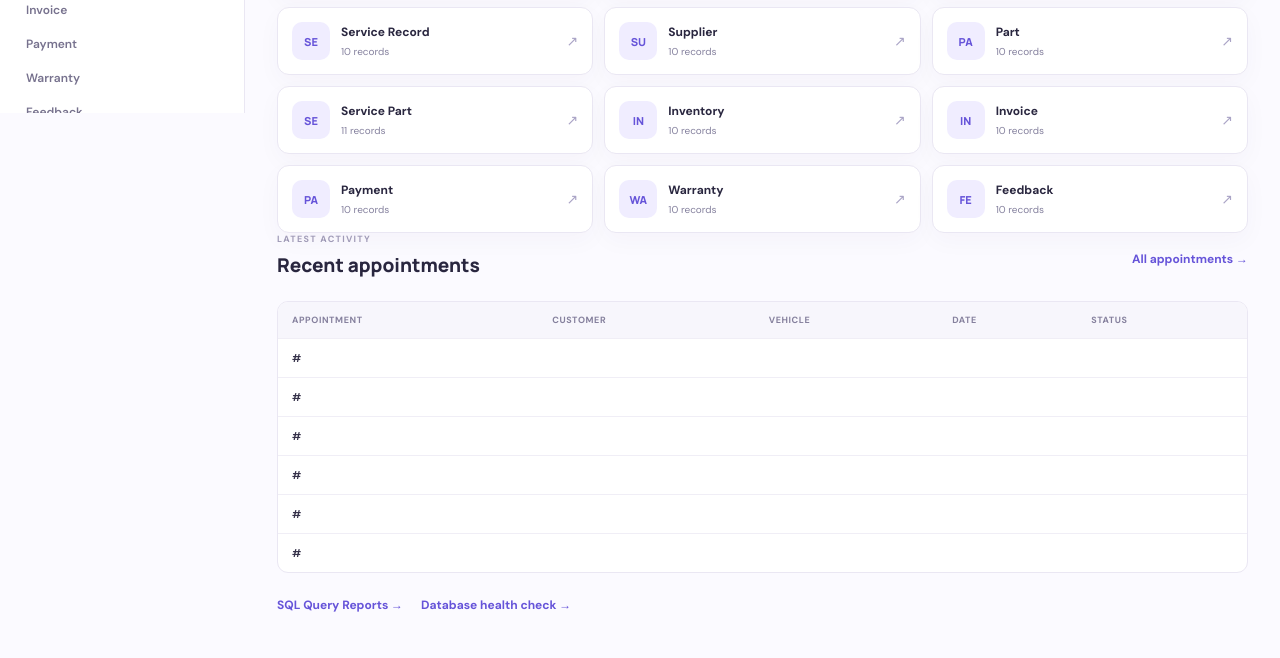
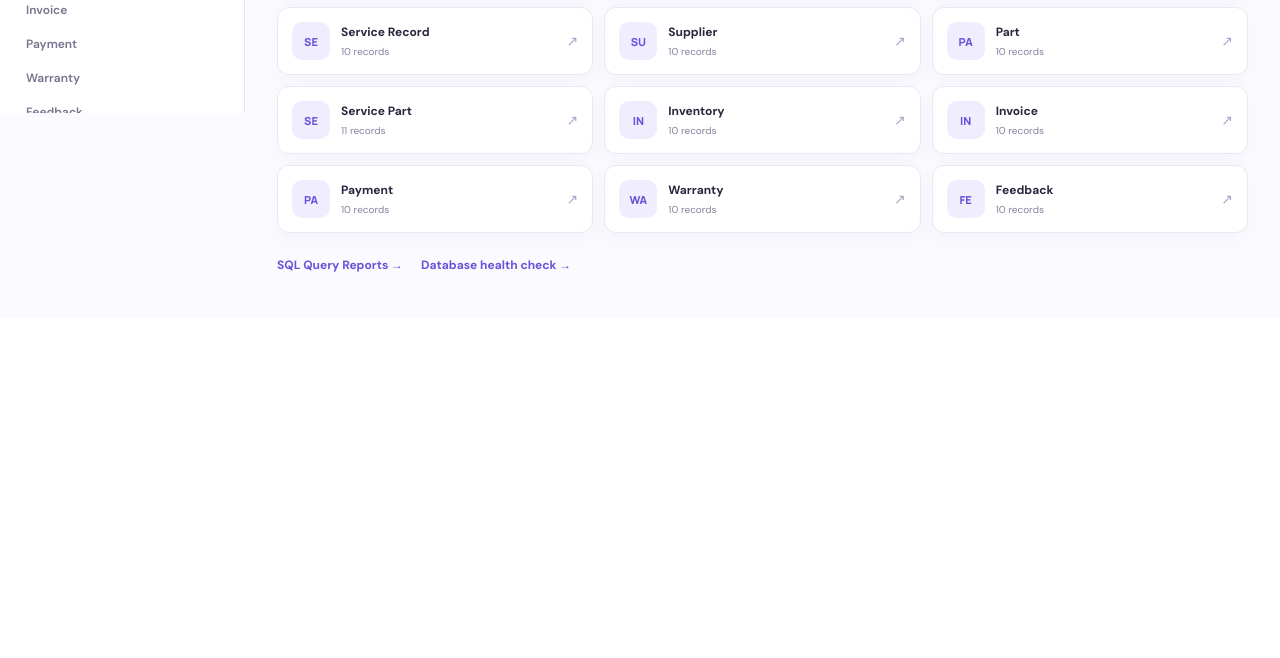
Before and after one commit to SourishHere/dbms---workbench, a Flask app: page / in a window 1280 px wide. Shown: the part 687-1345 px from the top of the page. After the commit the page ends 959 px from the top, so only its background shows below. Run offline with Flask 3, Linux system fonts and the light colour scheme; data comes from the database, SQL or seed files in the repository.

Commit message:
Remove recent appointments section from dashboard

```diff
--- a/templates/index.html
+++ b/templates/index.html
@@ -11,7 +11,5 @@
 </section>
 <section class="sectionhead"><div><p class="eyebrow">DATA MANAGEMENT</p><h2>Database tables</h2><p>Search, filter, add, edit or delete records.</p></div><a class="button primary" href="{{ url_for('tables_page') }}">View all tables</a></section>
 <section class="cards">{% for name in nav_tables %}<a class="card" href="{{ url_for('table_page',table=name) }}"><span class="mark">{{ name[:2] }}</span><span><b>{{ labels[name] }}</b><small>{{ counts.get(name,0) }} records</small></span><em>↗</em></a>{% endfor %}</section>
-<section class="sectionhead"><div><p class="eyebrow">LATEST ACTIVITY</p><h2>Recent appointments</h2></div><a class="text-link" href="{{ url_for('table_page',table='APPOINTMENT') }}">All appointments →</a></section>
-<div class="tablewrap"><table><thead><tr><th>Appointment</th><th>Customer</th><th>Vehicle</th><th>Date</th><th>Status</th></tr></thead><tbody>{% for r in recent.rows %}<tr><td>#{{ r.Appointment_ID }}</td><td>{{ r.Customer_Name }}</td><td>{{ r.Registration_No }}</td><td>{{ r.Appointment_Date }}</td><td>{{ r.Status }}</td></tr>{% else %}<tr><td colspan="5">No appointments found.</td></tr>{% endfor %}</tbody></table></div>
 <section class="bottom-links"><a href="{{ url_for('reports') }}">SQL Query Reports →</a><a href="{{ url_for('health') }}">Database health check →</a></section>
 {% endblock %}
```
